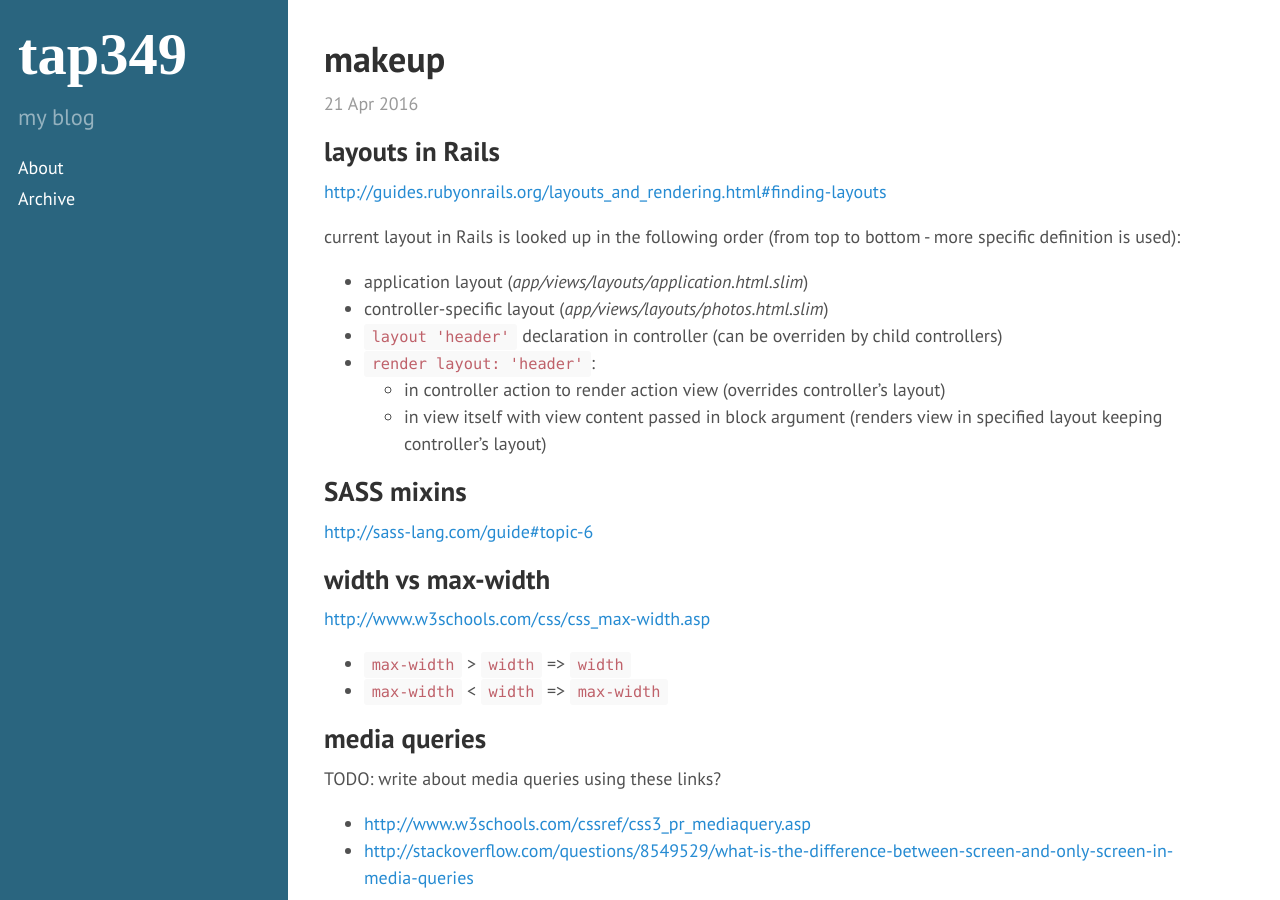
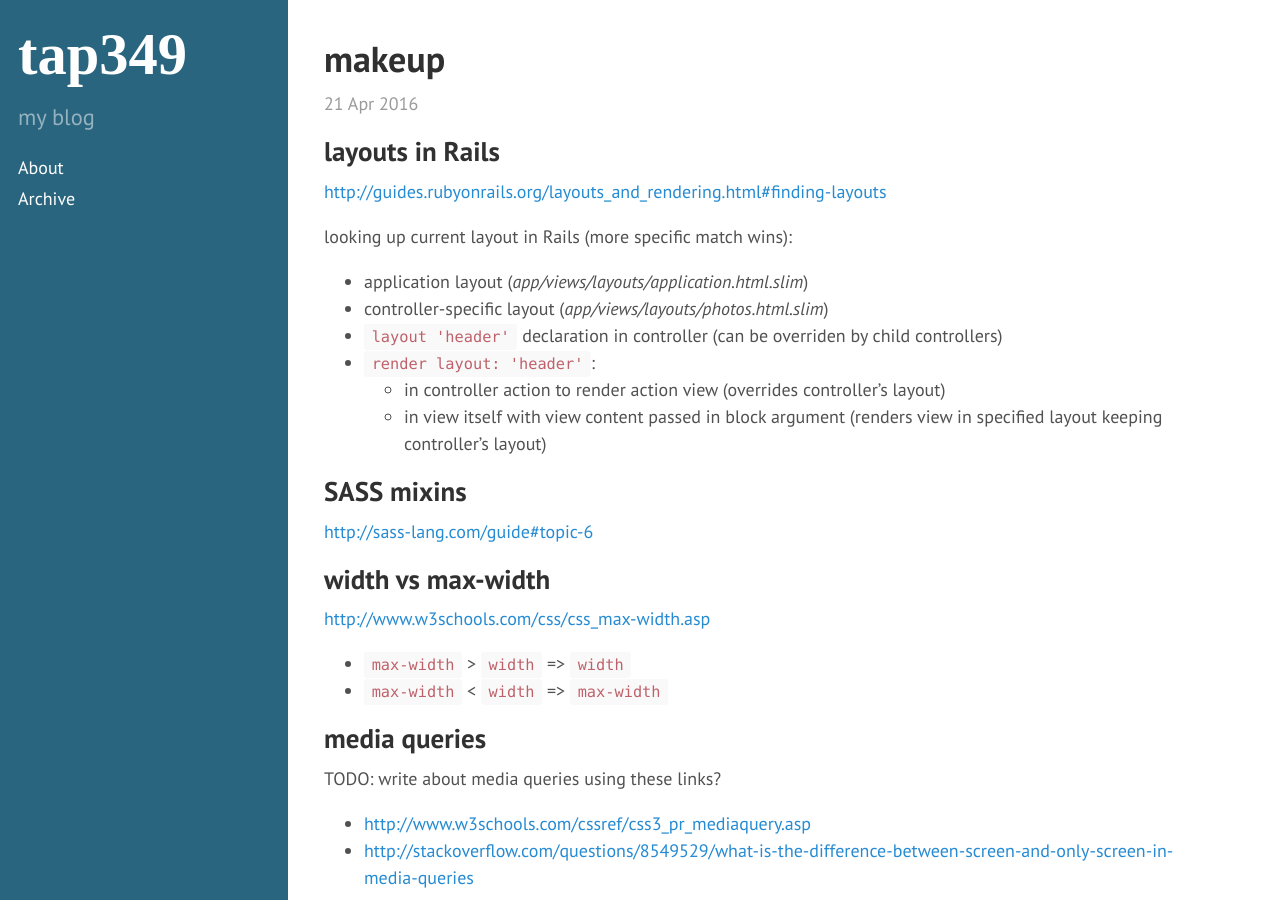
Before and after one commit to tap349/tap349.github.io, a Jekyll site: the page built from _posts/2016-04-21-makeup.md, in a window 1280 px wide and 900 px high. Built offline with Jekyll 4.4.1, drawn with Linux system fonts in a browser that asks for light colours.

Commit message:
update 2016-04-29_00:16:27

```diff
--- a/_posts/2016-04-21-makeup.md
+++ b/_posts/2016-04-21-makeup.md
@@ -10,8 +10,7 @@ categories: [css, js]
 
 <http://guides.rubyonrails.org/layouts_and_rendering.html#finding-layouts>
 
-current layout in Rails is looked up in the following order
-(from top to bottom - more specific definition is used):
+looking up current layout in Rails (more specific match wins):
 
 - application layout (_app/views/layouts/application.html.slim_)
 - controller-specific layout (_app/views/layouts/photos.html.slim_)
```
